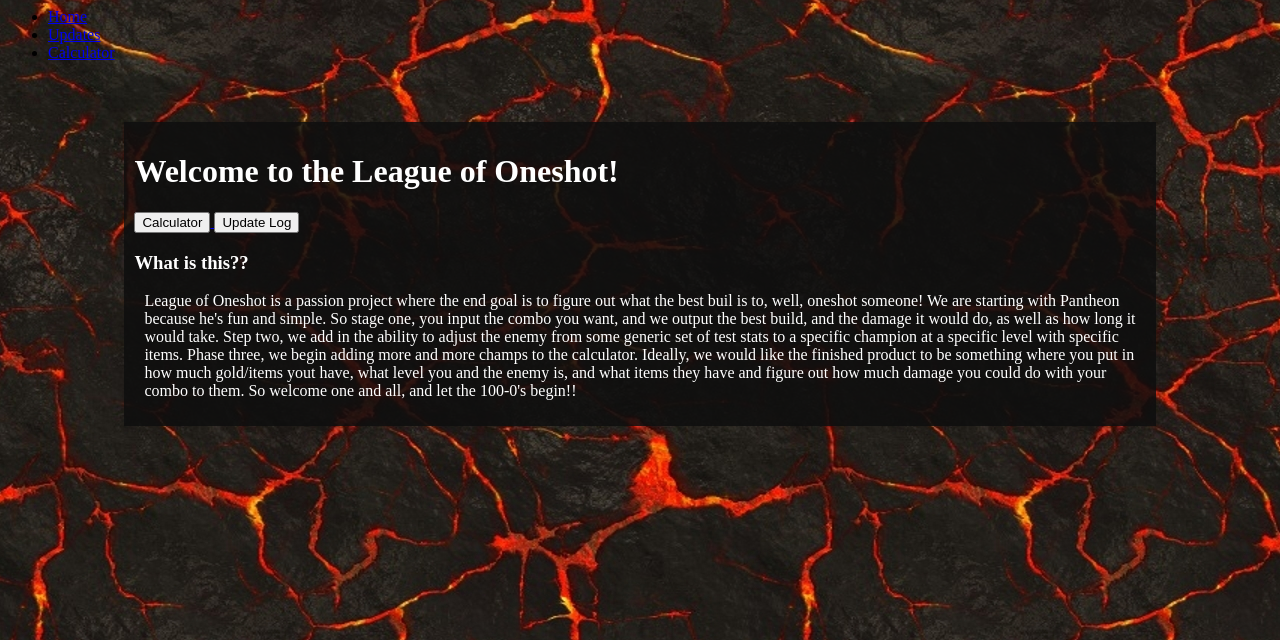
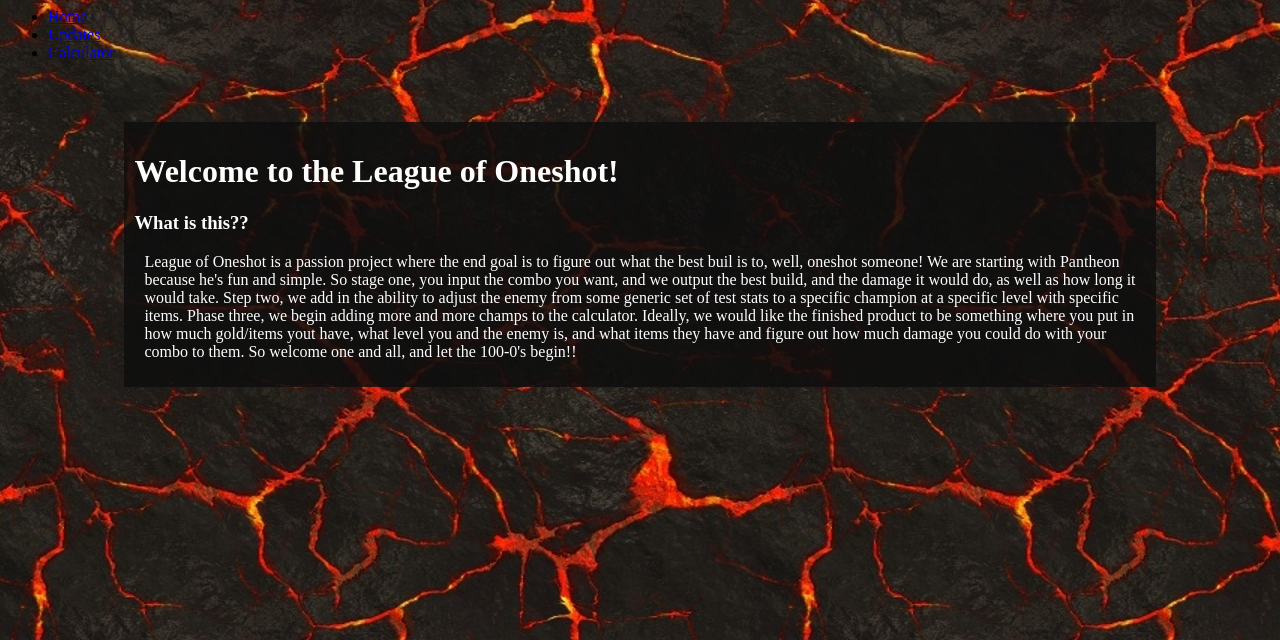
Before and after one commit to WyattOtsuka/loos, a Flask app: page /home in a window 1280 px wide. Shown: the top 640 px of the page. Run offline with Flask 2, Linux system fonts and the light colour scheme.

Commit message:
removed buttons on homepage

```diff
--- a/templates/home.html
+++ b/templates/home.html
@@ -20,14 +20,6 @@
             Welcome to the League of Oneshot!
         </h1>
         <div>
-            <a href="/test_entry">
-                <button type="button">Calculator</button>
-            </a>
-            <a href="/updateLog">
-                <button type="button">Update Log</button>
-            </a>
-        </div>
-        <div>
             <h3 style="color:white">What is this??</h3>
             <p style="padding-left: 10px;padding-right: 10px;">League of Oneshot is a passion project where the end goal is to figure out what the best buil is to, well, oneshot someone! We are starting with Pantheon because he's fun and simple. So stage one, you input the combo you want, and we output
                 the best build, and the damage it would do, as well as how long it would take. Step two, we add in the ability to adjust the enemy from some generic set of test stats to a specific champion at a specific level with specific items. Phase
```
